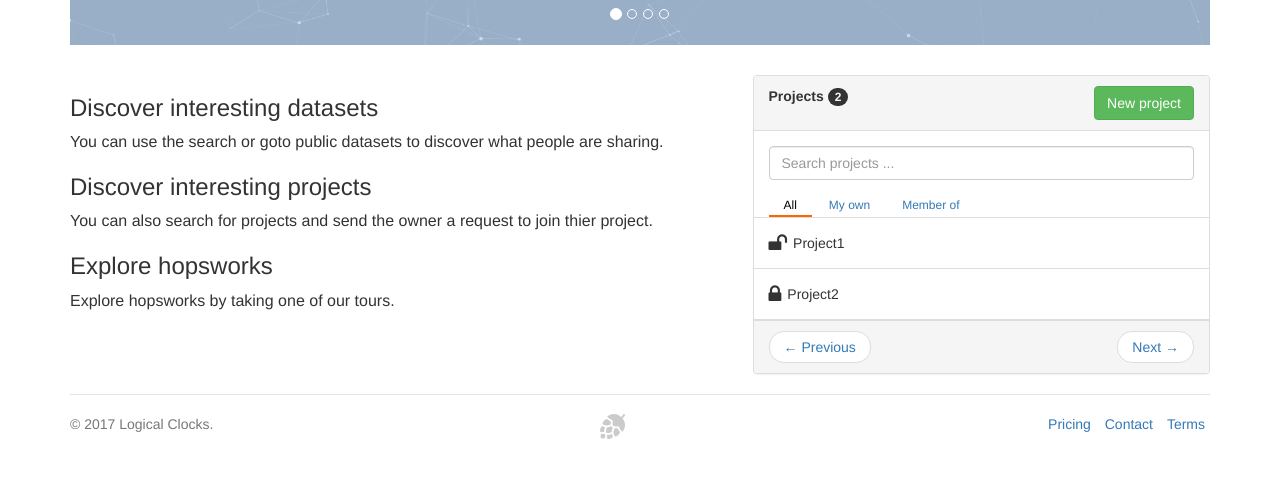
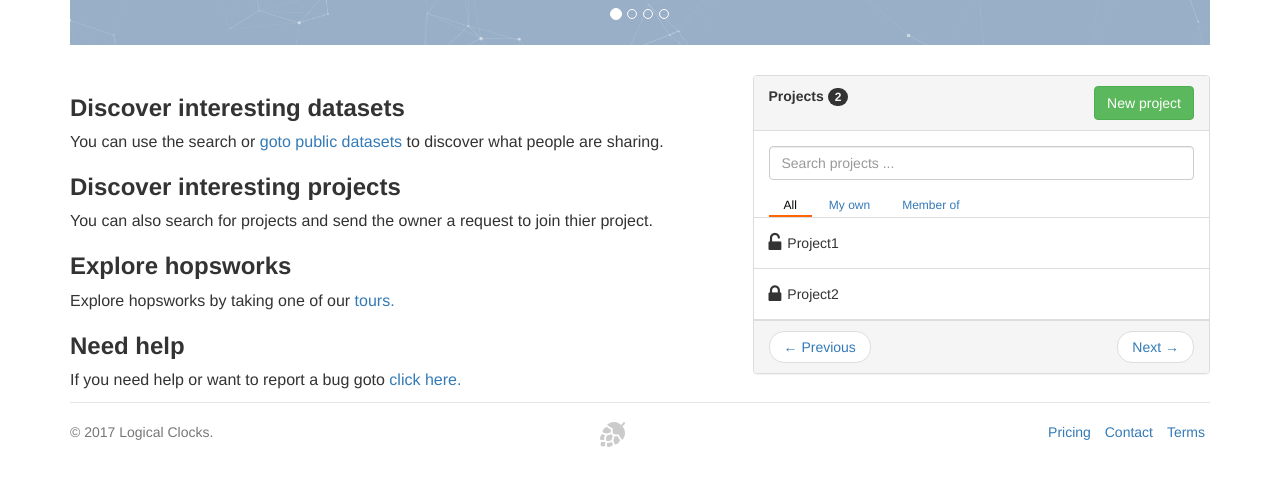
Before and after one commit to ErmiasG/Dashboard, a website: page app/index.html in a window 1280 px wide. Shown: the part 302-788 px from the top of the page. Drawn offline with nearby package versions, Linux system fonts and the light colour scheme; some packages are replaced by stand-ins of ours; files that its build step writes are made by us from their sources.

Commit message:
small fixes

```diff
--- a/app/styles/main.css
+++ b/app/styles/main.css
@@ -215,7 +215,9 @@
   top: 105%;
 }
 
-
+.hopsworks-newsfeed > h3 {
+  font-weight: bold;
+}
 
 .hopsworks-newsfeed > p {
   font-size: 16px;
@@ -223,7 +225,6 @@
 
 /* Responsive: Portrait tablets and up */
 @media screen and (min-width: 768px) {
-
 
   /* Remove the padding we set earlier */
   .header,
--- a/app/views/main.html
+++ b/app/views/main.html
@@ -62,18 +62,13 @@
   <div class="row">
     <div class="col-md-7 hopsworks-newsfeed">
       <h3>Discover interesting datasets</h3>
-      <p>
-        You can use the search or goto public datasets to discover what people are sharing.
-      </p>
-
+      <p>You can use the search or <a>goto public datasets</a> to discover what people are sharing.</p>
       <h3>Discover interesting projects</h3>
-      <p>
-        You can also search for projects and send the owner a request to join thier project.
-      </p>
-
+      <p>You can also search for projects and send the owner a request to join thier project.</p>
       <h3>Explore hopsworks</h3>
-      <p>Explore hopsworks by taking one of our tours.</p>
-
+      <p>Explore hopsworks by taking one of our <a>tours.</a></p>
+      <h3>Need help</h3>
+      <p>If you need help or want to report a bug goto <a>click here.</a></p>
     </div>
 
     <div class="col-md-5">
@@ -103,11 +98,11 @@
           </ul>
         </div>
         <div class="panel-body">
-          <i style="font-size: 20px;" class="fa fa-unlock fa-2 pull-left"></i>
+          <i style="font-size: 20px;" class="fa fa-unlock-alt pull-left" title="My own project"></i>
           Project1
         </div>
         <div class="panel-body">
-          <i style="font-size: 20px;" class="fa fa-lock fa-2 pull-left"></i>
+          <i style="font-size: 20px;" class="fa fa-lock pull-left" title="Project I am a member of"></i>
           Project2
         </div>
         <div class="panel-footer clearfix">
```
